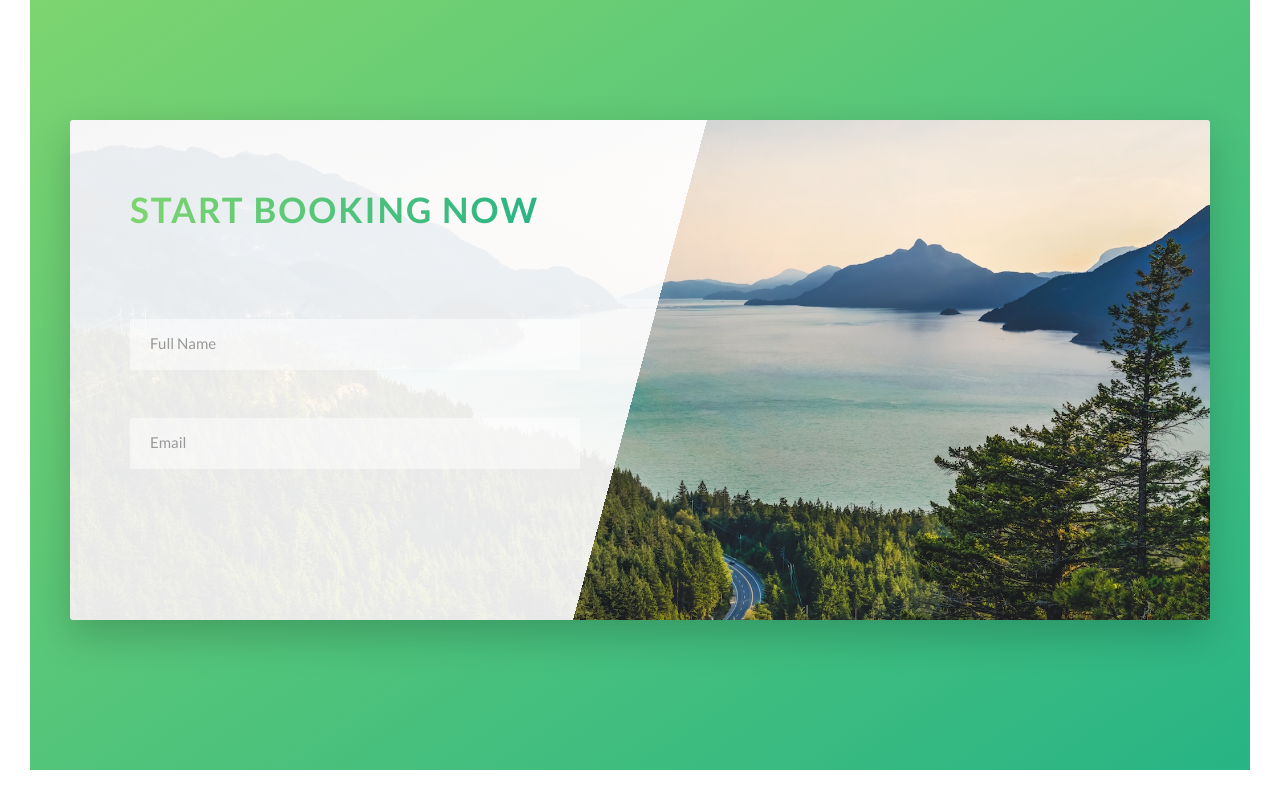
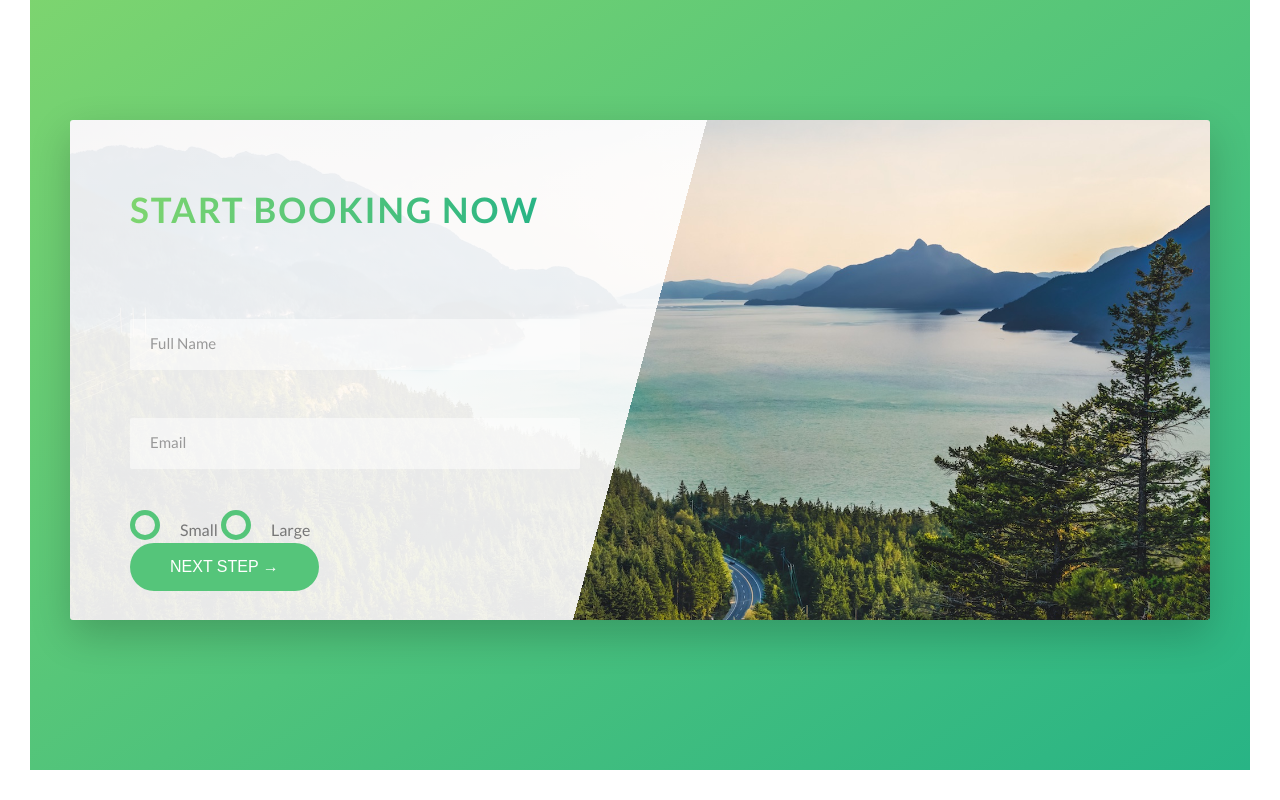
Before and after one commit to PappyVanWinkkle/Hiking, a website: page index.html in a window 1280 px wide. Shown: the part 4500-5300 px from the top of the page. Drawn offline with Linux system fonts and the light colour scheme.

Commit message:
created the form element

```diff
--- a/index.html
+++ b/index.html
@@ -255,8 +255,7 @@
             <div class="bg-video">
                 <video class="bg-video__content" autoplay muted loop>
                     <source src="img/video.mp4" type="video/mp4">
-                    <source src="img/video.webm" type="video/webm">
-                        Your Browser is not supported!
+                    <source src="img/video.webm" type="video/webm"> Your Browser is not supported!
                 </video>
             </div>
             <div class="u-center-text margin-bottom-8">
@@ -324,6 +323,27 @@
                             <div class="form__group">
                                 <input type="email" class="form__input" placeholder="Email" required id="Email" required>
                                 <label for="Email" class="form__label">Email</label>
+                            </div>
+
+                            <div class="form-group">
+                                <div class="form__radio-group">
+                                    <input type="radio" name="size" id="small" class="form__radio-input">
+                                    <label for="small" class="form__radio-label">
+
+                                        <span class="form__radio-button"></span>
+                                      Small
+                                    </label>
+
+                                    <input type="radio" class="form__radio-input" id="large" name="size">
+                                    <label for="large" class="form__radio-label">
+
+                                        <span class="form__radio-button"></span>
+                                      Large
+                                    </label>
+                                </div>
+                            </div>
+                            <div class="form__group">
+                                <button class="btn tour-button u.button-margin-top">Next Step &rarr;</button>
                             </div>
                         </form>
                     </div>
--- a/sass/base/_utilities.scss
+++ b/sass/base/_utilities.scss
@@ -13,3 +13,8 @@
 u.margin-top-big {
   margin-top: 8rem;
 }
+
+u.button-margin-top {
+  margin-top: 2rem;
+
+}
--- a/sass/components/_button.scss
+++ b/sass/components/_button.scss
@@ -2,6 +2,7 @@
   background-color: $color-white;
   color: $color-grey-dark;
   &:link,
+  &,
   &:visited {
     text-transform: uppercase;
     text-decoration: none;
@@ -11,6 +12,9 @@
     transition: all 0.2s;
     position: relative;
     font-size: 1.6rem;
+    // changes for the button element of the form
+    border: none;
+    cursor: pointer;
 
     &:hover {
       transform: translateY(-3px);
--- a/sass/components/_form.scss
+++ b/sass/components/_form.scss
@@ -3,17 +3,18 @@
     font-size: 1.5rem;
     padding: 1.5rem 2rem;
     border-radius: 2px;
-        background-color: rgba($color-white, .5);
+    background-color: rgba($color-white, 0.5);
     color: inherit;
     border: none;
     font-family: inherit;
     border-bottom: 3px solid transparent;
     width: 100%;
     display: block;
+    transition: all 0.3s;
 
     &:focus {
       outline: none;
-            box-shadow: 0 1rem 2rem rgba($color-black, .1);
+      box-shadow: 0 1rem 2rem rgba($color-black, 0.1);
       border-bottom: 3px solid $color-primary;
     }
 
@@ -24,8 +25,6 @@
     &::-webkit-input-placeholder {
       color: #999;
     }
-
-
   }
 
   &__group:not(:last-child) {
@@ -34,7 +33,7 @@
 
   &__input:focus {
     outline: none;
-        box-shadow: 0 1rem 2rem rgba($color-black, .1);
+    box-shadow: 0 1rem 2rem rgba($color-black, 0.1);
     border-bottom: 3px solid $color-primary;
   }
 
@@ -42,9 +41,9 @@
     font-size: 1.2rem;
     font-weight: 700;
     margin-left: 2rem;
-        margin-top: .7rem;
+    margin-top: 0.7rem;
     display: block;
-        transition: all .3s;
+    transition: all 0.3s;
   }
 
   &__input:placeholder-shown + &__label {
@@ -53,4 +52,50 @@
     transform: translateY(-4rem);
   }
 
+  &__radio-group {
+    width: 50%;
+    display: inline-block;
   }
+
+  &__radio-input {
+      display: none;
+  }
+
+  &__radio-label {
+    cursor: pointer;
+    font-size: $default-font-size;
+    position: relative;
+    padding-left: 5rem;
+  }
+
+  &__radio-button {
+    height: 3rem;
+    width: 3rem;
+    border: 5px solid $color-primary;
+    border-radius: 50%;
+    display: inline-block;
+    position: absolute;
+    left: 0;
+    top: -1rem;
+
+    // inner button
+    &::after {
+      content: "";
+      width: 1.4rem;
+      height: 1.4rem;
+      border-radius: 50%;
+      display: inline-block;
+      background-color: $color-primary;
+      position: absolute;
+      top: 50%;
+      left: 50%;
+      transform: translate(-50%, -50%);
+      opacity: 0;
+      transition: opacity 0.2s;
+    }
+  }
+
+  &__radio-input:checked ~ &__radio-label &__radio-button::after {
+    opacity: 1;
+  }
+}
```
Also changed, not shown: css/style.css. Lines whose indentation alone changed are shown as unchanged.
